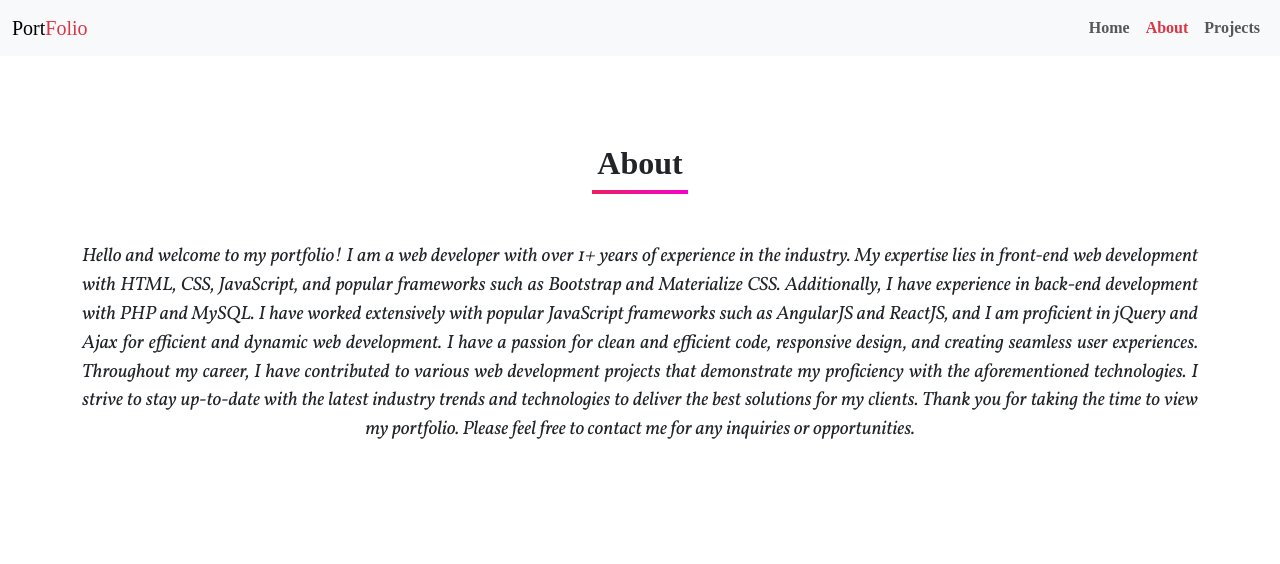
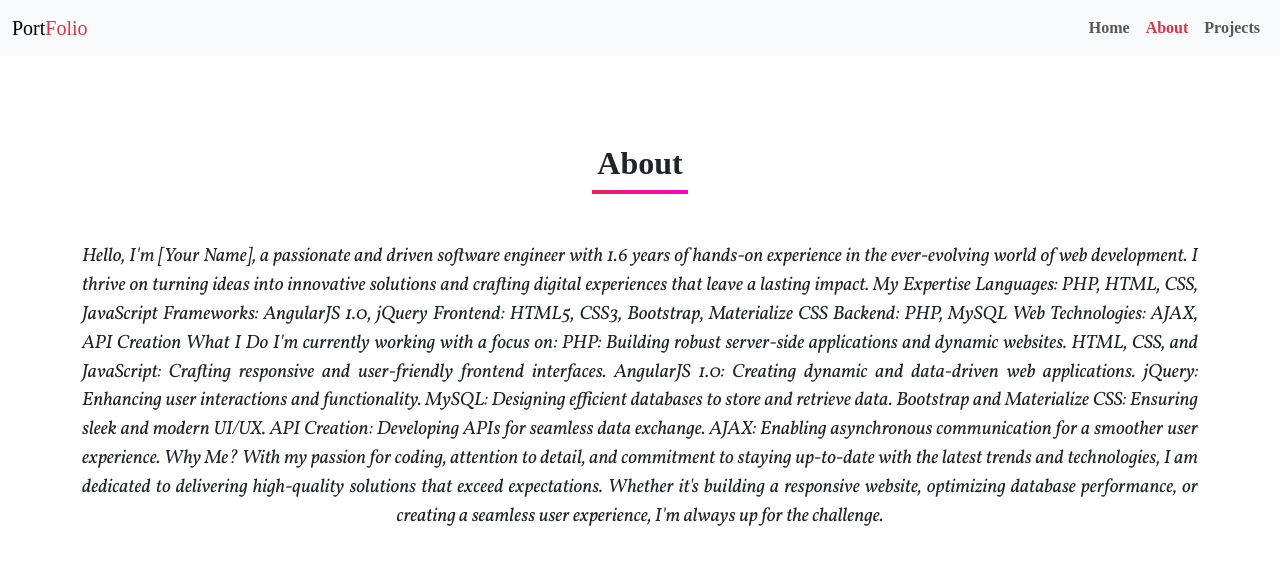
Before and after one commit to maheshlj093/portfolio, a React (Create React App) app: page /about in a window 1280 px wide. Shown: the top 564 px of the page. Built offline with nearby package versions, Linux system fonts and the light colour scheme; a web font is replaced by a local one.

Commit message:
Update About.js

```diff
--- a/src/components/pages/About.js
+++ b/src/components/pages/About.js
@@ -15,13 +15,32 @@ function About() {
           </div>
           <div className="row mt-5">
             <div className="col-12">
-              <p className='font-normal'>Hello and welcome to my portfolio! I am a web developer with over 1+ years of experience in the industry. My expertise lies in front-end web development with HTML, CSS, JavaScript, and popular frameworks such as Bootstrap and Materialize CSS. Additionally, I have experience in back-end development with PHP and MySQL.
+              <p className='font-normal'>
+    Hello, I'm [Your Name], a passionate and driven software engineer with 1.6 years of hands-on experience in the ever-evolving world of web development. I thrive on turning ideas into innovative solutions and crafting digital experiences that leave a lasting impact.
 
-                I have worked extensively with popular JavaScript frameworks such as AngularJS and ReactJS, and I am proficient in jQuery and Ajax for efficient and dynamic web development. I have a passion for clean and efficient code, responsive design, and creating seamless user experiences.
+My Expertise
 
-                Throughout my career, I have contributed to various web development projects that demonstrate my proficiency with the aforementioned technologies. I strive to stay up-to-date with the latest industry trends and technologies to deliver the best solutions for my clients.
+Languages: PHP, HTML, CSS, JavaScript
+Frameworks: AngularJS 1.0, jQuery
+Frontend: HTML5, CSS3, Bootstrap, Materialize CSS
+Backend: PHP, MySQL
+Web Technologies: AJAX, API Creation
+What I Do
 
-                Thank you for taking the time to view my portfolio. Please feel free to contact me for any inquiries or opportunities.</p>
+I'm currently working with a focus on:
+
+PHP: Building robust server-side applications and dynamic websites.
+HTML, CSS, and JavaScript: Crafting responsive and user-friendly frontend interfaces.
+AngularJS 1.0: Creating dynamic and data-driven web applications.
+jQuery: Enhancing user interactions and functionality.
+MySQL: Designing efficient databases to store and retrieve data.
+Bootstrap and Materialize CSS: Ensuring sleek and modern UI/UX.
+API Creation: Developing APIs for seamless data exchange.
+AJAX: Enabling asynchronous communication for a smoother user experience.
+Why Me?
+
+With my passion for coding, attention to detail, and commitment to staying up-to-date with the latest trends and technologies, I am dedicated to delivering high-quality solutions that exceed expectations. Whether it's building a responsive website, optimizing database performance, or creating a seamless user experience, I'm always up for the challenge.
+    </p>
             </div>
           </div>
         </div>
```
